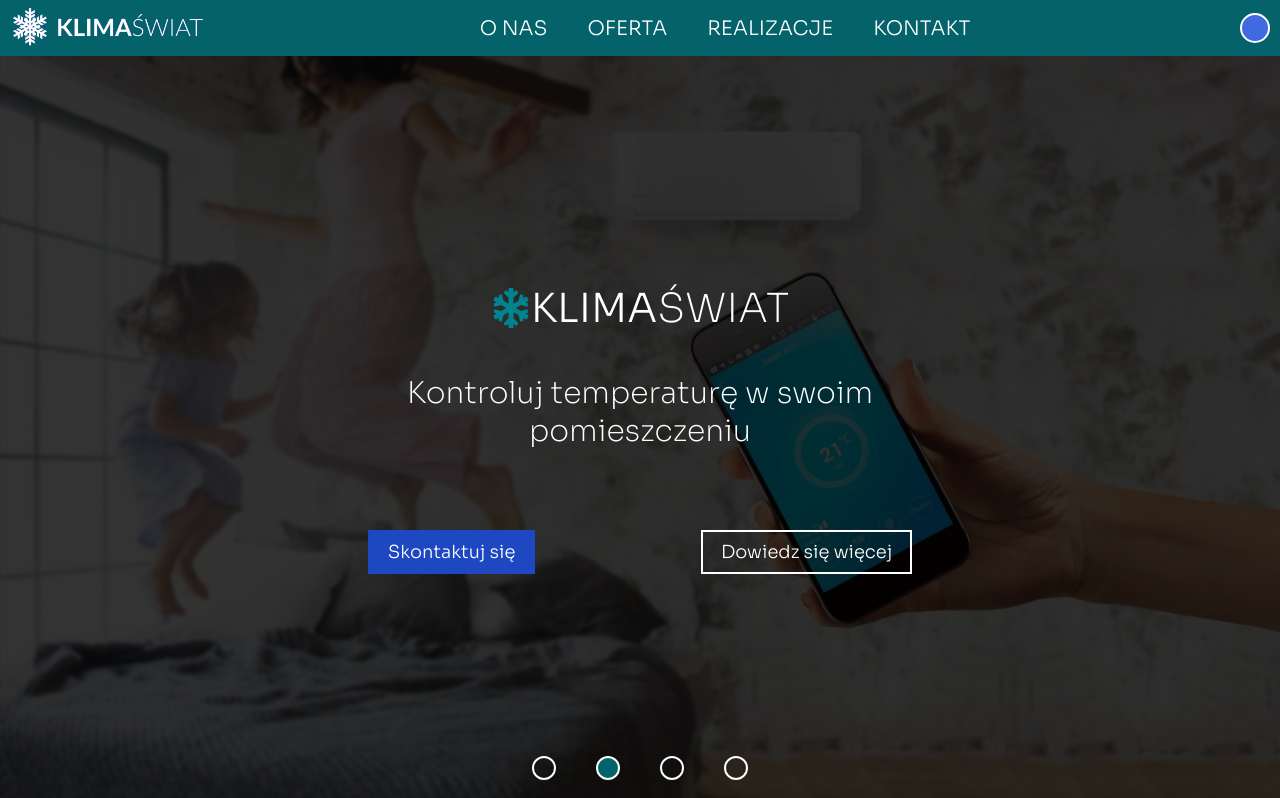
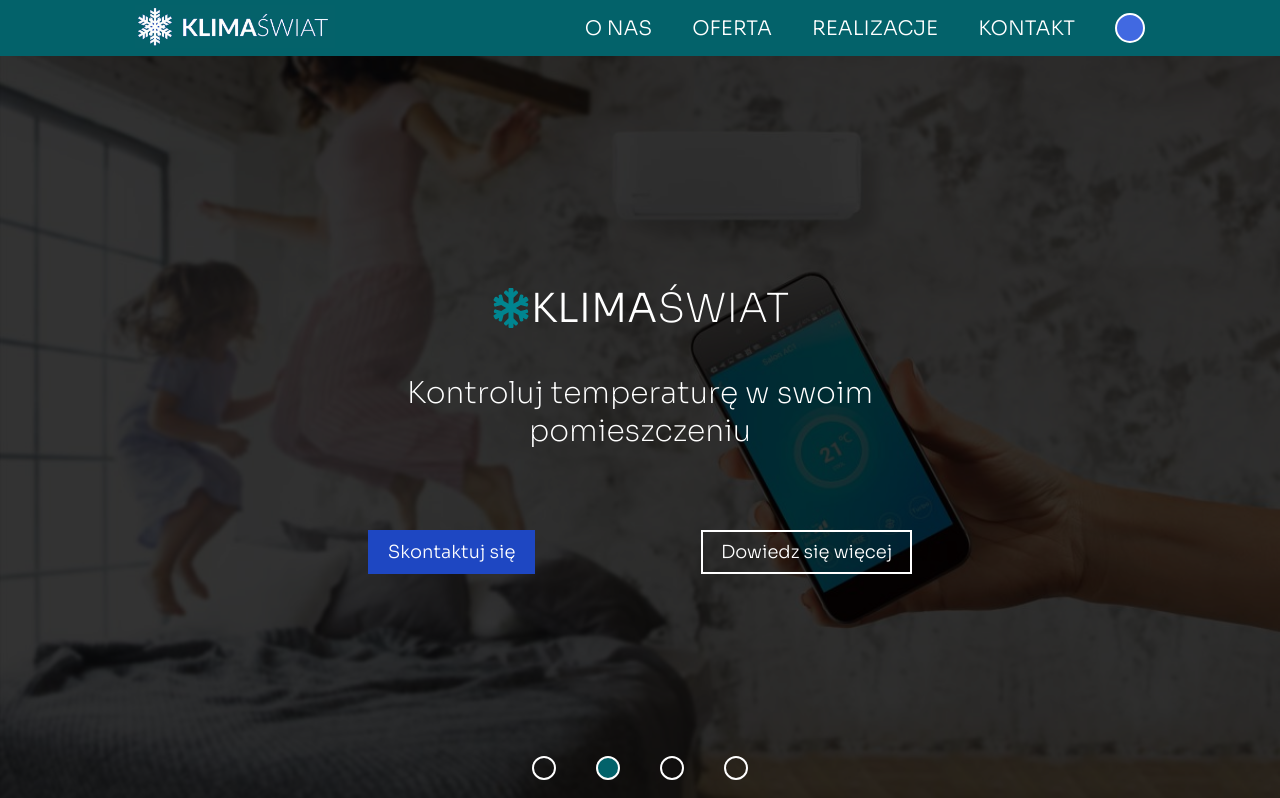
Before and after one commit to Pawliszakk/KlimaSwiatNext, a Next.js app: page / in a window 1280 px wide. Shown: the top 798 px of the page. Built offline with nearby package versions, Linux system fonts and the light colour scheme.

Commit message:
styled and added themeiicon component

```diff
--- /dev/null
+++ b/src/components/UI/Icons/ThemeIcon.module.css
@@ -0,0 +1,9 @@
+.themeIcon {
+	background-color: var(--second-theme-main-color);
+	width: 30px;
+	height: 30px;
+	border-radius: 50%;
+	cursor: pointer;
+	margin-right: 1em;
+	border: 2px solid #fff;
+}
--- /dev/null
+++ b/src/components/UI/Icons/ThemeIcon.tsx
@@ -0,0 +1,19 @@
+import { useContext } from 'react';
+import { motion } from 'framer-motion';
+import ThemeContext from '@/context/theme-context';
+
+import classes from './ThemeIcon.module.css';
+
+const ThemeIcon = () => {
+	const themeCtx = useContext(ThemeContext);
+
+	return (
+		<motion.div
+			whileTap={{ scale: 0.5 }}
+			className={classes.themeIcon}
+			onClick={themeCtx.changeTheme}
+		></motion.div>
+	);
+};
+
+export default ThemeIcon;
--- a/src/components/layout/Nav/Nav.module.css
+++ b/src/components/layout/Nav/Nav.module.css
@@ -14,22 +14,14 @@
 	height: 100%;
 	max-width: 1400px;
 	display: flex;
-	justify-content: space-between;
+	justify-content: space-around;
 	align-items: center;
 }
 
 .burger {
 	color: var(--white);
 }
-.themeIcon {
-	background-color: var(--second-theme-main-color);
-	width: 30px;
-	height: 30px;
-	border-radius: 50%;
-	cursor: pointer;
-	margin-right: 1em;
-	border: 2px solid #fff;
-}
+
 .icons {
 	display: flex;
 	justify-content: center;
@@ -40,5 +32,7 @@
 	.burger {
 		display: none;
 	}
-
+	.icons {
+		display: none;
+	}
 }
--- a/src/components/layout/Nav/Nav.tsx
+++ b/src/components/layout/Nav/Nav.tsx
@@ -1,25 +1,25 @@
 import { useContext, useEffect, useState } from 'react';
-import { motion } from 'framer-motion';
 
 import classes from './Nav.module.css';
 import NavList from './NavItems/NavList';
 import NavLogo from './NavItems/NavLogo';
 import Hamburger from 'hamburger-react';
-import ThemeContext from '@/context/theme-context';
+import ThemeIcon from '@/components/UI/Icons/ThemeIcon';
 
 const Nav = () => {
 	const [isOpen, setOpen] = useState(false);
+	const [isMobile, setIsMobile] = useState(true);
 
 	const navToggleHandler = () => setOpen((prev) => !prev);
-
-	const themeCtx = useContext(ThemeContext);
 
 	useEffect(() => {
 		const handleResize = () => {
 			if (window.innerWidth < 768) {
 				document.body.style.overflow = isOpen ? 'hidden' : 'auto';
+				setIsMobile(true);
 			} else {
 				document.body.style.overflow = 'auto';
+				setIsMobile(false);
 			}
 		};
 
@@ -36,16 +36,16 @@
 		<header className={classes.header}>
 			<nav>
 				<NavLogo />
-				<NavList onToggle={navToggleHandler} isOpen={isOpen} />
+				<NavList
+					onToggle={navToggleHandler}
+					isOpen={isOpen}
+					isMobile={isMobile}
+				/>
 				<div className={classes.icons}>
 					<div className={classes.burger}>
 						<Hamburger toggled={isOpen} toggle={navToggleHandler} />
 					</div>
-					<motion.div
-						whileTap={{ scale: 0.5 }}
-						className={classes.themeIcon}
-						onClick={themeCtx.changeTheme}
-					></motion.div>
+					{isMobile && <ThemeIcon />}
 				</div>
 			</nav>
 		</header>
--- a/src/components/layout/Nav/NavItems/NavList.module.css
+++ b/src/components/layout/Nav/NavItems/NavList.module.css
@@ -1,5 +1,8 @@
 .list ul {
 	list-style-type: none;
+	display: flex;
+	justify-content: center;
+	align-items: center;
 }
 .list ul li {
 	text-transform: uppercase;
--- a/src/components/layout/Nav/NavItems/NavList.tsx
+++ b/src/components/layout/Nav/NavItems/NavList.tsx
@@ -1,19 +1,20 @@
 import Link from 'next/link';
 import classes from './NavList.module.css';
+import ThemeIcon from '@/components/UI/Icons/ThemeIcon';
 
 interface NavListProps {
 	isOpen: boolean;
+	isMobile: boolean;
 	onToggle: () => void;
 }
 
-const NavList: React.FC<NavListProps> = ({ isOpen, onToggle }) => {
+const NavList: React.FC<NavListProps> = ({ isOpen, onToggle, isMobile }) => {
 	const navItems = [
 		{ name: 'O nas', href: '/#about' },
 		{ name: 'Oferta', href: '/#offer' },
 		{ name: 'Realizacje', href: '/realizacje' },
 		{ name: 'Kontakt', href: '/#contact' },
 	];
-
 	return (
 		<div className={`${classes.list} ${isOpen ? classes.open : null}`}>
 			<ul>
@@ -22,6 +23,11 @@
 						<Link href={item.href}>{item.name}</Link>
 					</li>
 				))}
+				{!isMobile && (
+					<li>
+						<ThemeIcon />
+					</li>
+				)}
 			</ul>
 		</div>
 	);
```
